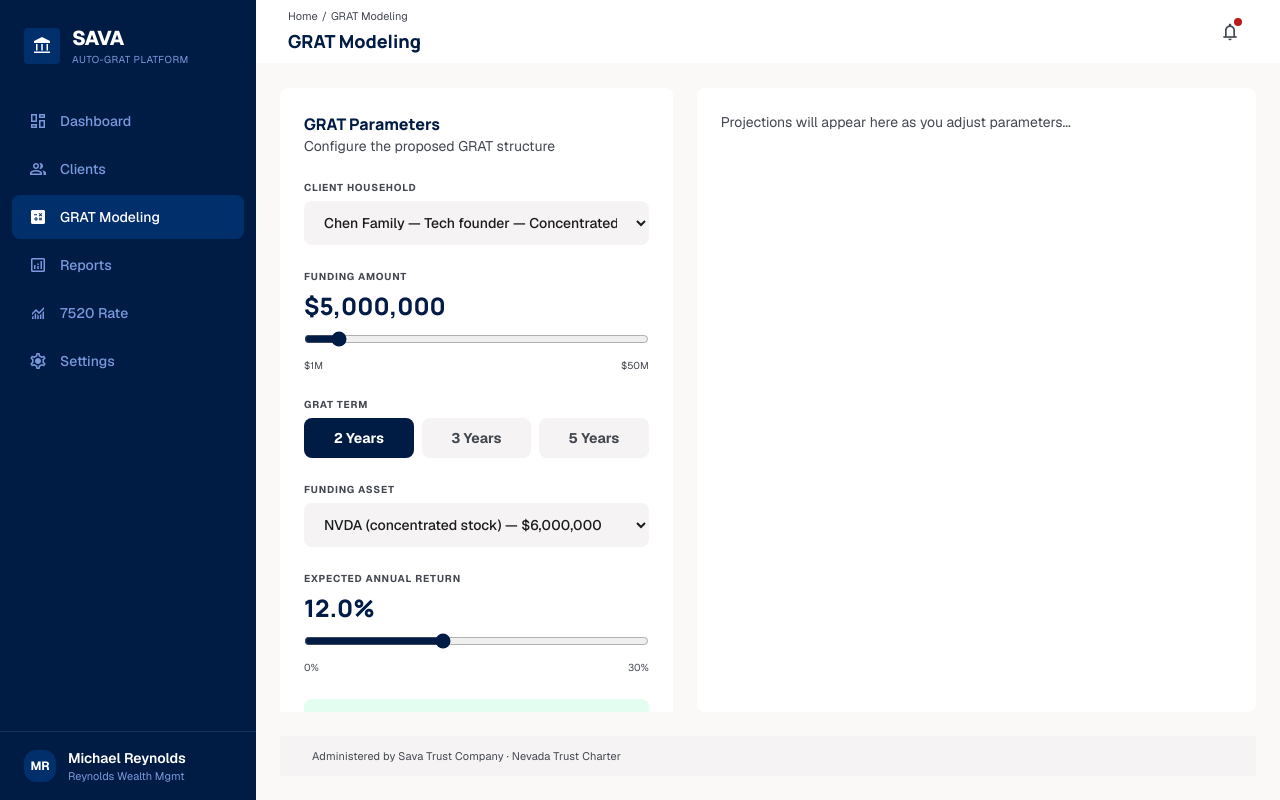
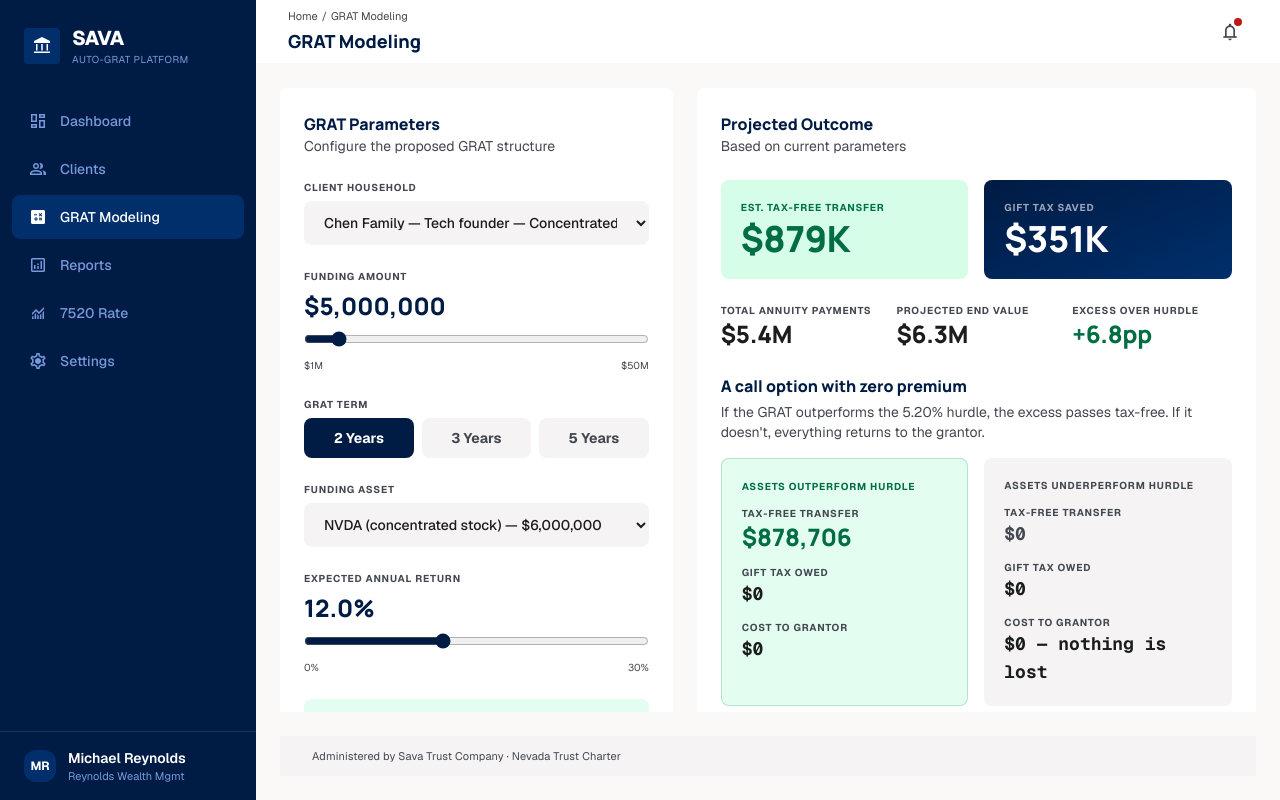
Before and after one commit to nimitmaru/sava-grat-demo, a Next.js app: page /modeling in a window 1280 px wide. Built offline with nearby package versions, Linux system fonts and the light colour scheme.

Commit message:
Add live GRAT projections, risk profile, and advisor economics

```diff
--- a/app/modeling/components/modeling_client.tsx
+++ b/app/modeling/components/modeling_client.tsx
@@ -3,6 +3,7 @@
 import { useState } from "react"
 import type { Household, AssetType } from "@/lib/types"
 import { ParameterForm } from "./parameter_form"
+import { ProjectionPanel } from "./projection_panel"
 
 type ModelingParams = {
   householdId: string
@@ -52,9 +53,11 @@ export function ModelingClient({
           onParamsChange={setParams}
         />
       </div>
-      {/* Right: Projections — will be added in Task 18 */}
-      <div className="col-span-7 overflow-y-auto rounded-xl bg-surface-container-lowest p-6">
-        <p className="text-sm text-on-surface-variant">Projections will appear here as you adjust parameters...</p>
+      {/* Right: Projections */}
+      <div className="col-span-7 overflow-y-auto">
+        <div className="rounded-xl bg-surface-container-lowest p-6">
+          <ProjectionPanel params={params} />
+        </div>
       </div>
     </div>
   )
--- /dev/null
+++ b/app/modeling/components/projection_panel.tsx
@@ -0,0 +1,108 @@
+"use client"
+
+import { projectGrat } from "@/lib/grat_math"
+import { formatCurrency, formatCompactCurrency } from "@/lib/format"
+import { MetricBlock } from "@/components/ui/metric_block"
+import { RiskProfile } from "./risk_profile"
+import type { AssetType } from "@/lib/types"
+
+type ModelingParams = {
+  householdId: string
+  fundingAmount: number
+  termYears: number
+  fundingAsset: string
+  assetType: AssetType
+  expectedReturn: number
+  rate7520: number
+  custodian: string
+  advisorFeeRate: number
+}
+
+export function ProjectionPanel({ params }: { params: ModelingParams }) {
+  const projection = projectGrat({
+    fundingAmount: params.fundingAmount,
+    rate7520: params.rate7520,
+    termYears: params.termYears,
+    expectedReturn: params.expectedReturn,
+    advisorFeeRate: params.advisorFeeRate,
+  })
+
+  return (
+    <div className="space-y-6">
+      <div>
+        <h3 className="font-headline text-base font-extrabold text-primary">Projected Outcome</h3>
+        <p className="text-sm text-on-surface-variant">Based on current parameters</p>
+      </div>
+
+      {/* Hero metrics */}
+      <div className="grid grid-cols-2 gap-4">
+        <div className="rounded-xl bg-secondary-container/30 p-5">
+          <p className="text-[10px] font-bold uppercase tracking-[0.08em] text-on-secondary-container mb-1">Est. Tax-Free Transfer</p>
+          <p className="font-headline text-4xl font-extrabold tracking-tight text-secondary">{formatCompactCurrency(projection.remainder)}</p>
+        </div>
+        <div className="rounded-xl bg-gradient-to-br from-primary to-primary-container p-5">
+          <p className="text-[10px] font-bold uppercase tracking-[0.08em] text-white/60 mb-1">Gift Tax Saved</p>
+          <p className="font-headline text-4xl font-extrabold tracking-tight text-white">{formatCompactCurrency(projection.taxSaved)}</p>
+        </div>
+      </div>
+
+      {/* Detail metrics */}
+      <div className="grid grid-cols-3 gap-4">
+        <MetricBlock label="Total Annuity Payments" value={formatCompactCurrency(projection.totalAnnuityPayments)} />
+        <MetricBlock label="Projected End Value" value={formatCompactCurrency(projection.projectedEndValue)} />
+        <MetricBlock label="Excess Over Hurdle" value={`+${projection.excessOverHurdle.toFixed(1)}pp`} variant="success" />
+      </div>
+
+      {/* Risk Profile */}
+      <RiskProfile remainder={projection.remainder} rate7520={params.rate7520} />
+
+      {/* Annuity Schedule Preview */}
+      <div>
+        <h4 className="text-[10px] font-bold uppercase tracking-[0.08em] text-on-surface-variant mb-3">Annuity Schedule Preview</h4>
+        <div className="rounded-xl bg-surface-container-low overflow-hidden">
+          <table className="w-full">
+            <thead>
+              <tr>
+                <th className="px-4 py-2 text-left text-[10px] font-extrabold uppercase tracking-[0.08em] text-on-surface-variant">Year</th>
+                <th className="px-4 py-2 text-right text-[10px] font-extrabold uppercase tracking-[0.08em] text-on-surface-variant">Payment</th>
+              </tr>
+            </thead>
+            <tbody className="divide-y divide-outline-variant/10">
+              {Array.from({ length: params.termYears }, (_, i) => (
+                <tr key={i} className="bg-surface-container-lowest">
+                  <td className="px-4 py-2 text-sm text-on-surface">Year {i + 1}</td>
+                  <td className="px-4 py-2 text-right font-mono text-sm font-medium text-primary">{formatCurrency(projection.annualPayment)}</td>
+                </tr>
+              ))}
+              <tr className="bg-surface-container-low">
+                <td className="px-4 py-2 text-sm font-semibold text-on-surface">Remainder to Beneficiaries</td>
+                <td className="px-4 py-2 text-right font-mono text-sm font-bold text-secondary">{formatCurrency(projection.remainder)}</td>
+              </tr>
+            </tbody>
+          </table>
+        </div>
+      </div>
+
+      {/* Advisor Economics */}
+      <div className="rounded-xl bg-surface-container-low p-5">
+        <h4 className="text-[10px] font-bold uppercase tracking-[0.08em] text-on-surface-variant mb-3">Advisor Economics</h4>
+        <div className="space-y-2 text-sm">
+          <div className="flex justify-between">
+            <span className="text-on-surface-variant">Your AUM fee</span>
+            <span className="font-mono font-semibold text-on-surface">{formatCurrency(projection.advisorAumFee)}/year</span>
+          </div>
+          <p className="text-[11px] text-on-surface-variant">Preserved — assets remain at {params.custodian}</p>
+          <div className="flex justify-between mt-2">
+            <span className="text-on-surface-variant">Sava trust admin</span>
+            <span className="font-mono font-semibold text-on-surface">{formatCurrency(projection.savaAdminFee)}/year</span>
+          </div>
+          <p className="text-[11px] text-on-surface-variant">Billed to client separately, not from your fee</p>
+          <div className="flex justify-between mt-2 pt-2 border-t border-outline-variant/10">
+            <span className="font-semibold text-on-surface">Client net tax savings</span>
+            <span className="font-mono font-bold text-secondary">{formatCurrency(projection.taxSaved)}</span>
+          </div>
+        </div>
+      </div>
+    </div>
+  )
+}
--- /dev/null
+++ b/app/modeling/components/risk_profile.tsx
@@ -0,0 +1,58 @@
+"use client"
+
+import { formatCurrency } from "@/lib/format"
+
+export function RiskProfile({
+  remainder,
+  rate7520,
+}: {
+  remainder: number
+  rate7520: number
+}) {
+  return (
+    <div>
+      <h4 className="font-headline text-base font-extrabold text-primary mb-1">A call option with zero premium</h4>
+      <p className="text-sm text-on-surface-variant mb-4">
+        If the GRAT outperforms the {(rate7520 * 100).toFixed(2)}% hurdle, the excess passes tax-free. If it doesn&apos;t, everything returns to the grantor.
+      </p>
+      <div className="grid grid-cols-2 gap-4">
+        {/* Win scenario */}
+        <div className="rounded-xl bg-secondary-container/20 border border-secondary/20 p-5">
+          <p className="text-[10px] font-bold uppercase tracking-[0.08em] text-secondary mb-3">Assets Outperform Hurdle</p>
+          <div className="space-y-3">
+            <div>
+              <p className="text-[10px] font-bold uppercase tracking-[0.08em] text-on-surface-variant">Tax-Free Transfer</p>
+              <p className="font-headline text-2xl font-extrabold text-secondary">{formatCurrency(remainder)}</p>
+            </div>
+            <div>
+              <p className="text-[10px] font-bold uppercase tracking-[0.08em] text-on-surface-variant">Gift Tax Owed</p>
+              <p className="font-mono text-lg font-bold text-on-surface">$0</p>
+            </div>
+            <div>
+              <p className="text-[10px] font-bold uppercase tracking-[0.08em] text-on-surface-variant">Cost to Grantor</p>
+              <p className="font-mono text-lg font-bold text-on-surface">$0</p>
+            </div>
+          </div>
+        </div>
+        {/* No-lose scenario */}
+        <div className="rounded-xl bg-surface-container-low p-5">
+          <p className="text-[10px] font-bold uppercase tracking-[0.08em] text-on-surface-variant mb-3">Assets Underperform Hurdle</p>
+          <div className="space-y-3">
+            <div>
+              <p className="text-[10px] font-bold uppercase tracking-[0.08em] text-on-surface-variant">Tax-Free Transfer</p>
+              <p className="font-mono text-lg font-bold text-on-surface-variant">$0</p>
+            </div>
+            <div>
+              <p className="text-[10px] font-bold uppercase tracking-[0.08em] text-on-surface-variant">Gift Tax Owed</p>
+              <p className="font-mono text-lg font-bold text-on-surface">$0</p>
+            </div>
+            <div>
+              <p className="text-[10px] font-bold uppercase tracking-[0.08em] text-on-surface-variant">Cost to Grantor</p>
+              <p className="font-mono text-lg font-bold text-on-surface">$0 — nothing is lost</p>
+            </div>
+          </div>
+        </div>
+      </div>
+    </div>
+  )
+}
```
